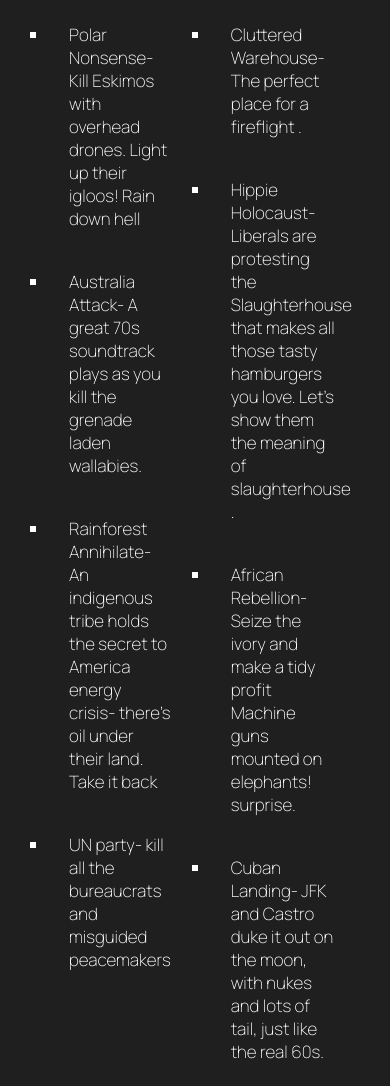
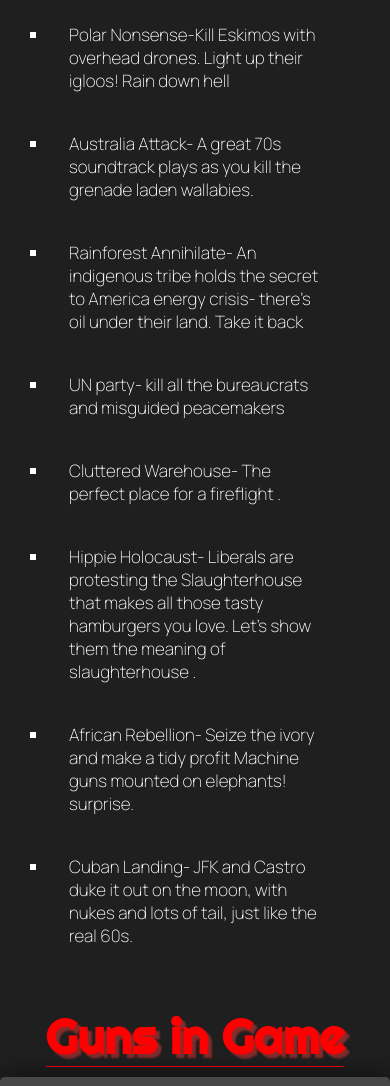
Before and after one commit to nikhilb626/game-landing-page, a plain HTML site: page index.html in a window 390 px wide. Shown: the part 1466-2552 px from the top of the page. Drawn offline with nearby package versions, Linux system fonts and the light colour scheme.

Commit message:
responsiveness fixed

```diff
--- a/index.html
+++ b/index.html
@@ -33,18 +33,18 @@
        <div class="points_to_note">
         <div class="points_left" data-aos="fade-up">
             <ul>
-                <li>Polar Nonsense-Kill  Eskimos with overhead drones. Light up their igloos! Rain down hell</li>
-                <li>Australia Attack- A great 70s soundtrack plays as you kill the grenade laden wallabies.</li>
-                <li>Rainforest Annihilate- An indigenous tribe holds the secret to America energy crisis- there's oil under their land. Take it back</li>
-                <li>UN party- kill all the bureaucrats and misguided peacemakers</li>
+                <li data-aos="fade-up">Polar Nonsense-Kill  Eskimos with overhead drones. Light up their igloos! Rain down hell</li>
+                <li data-aos="fade-up">Australia Attack- A great 70s soundtrack plays as you kill the grenade laden wallabies.</li>
+                <li data-aos="fade-up">Rainforest Annihilate- An indigenous tribe holds the secret to America energy crisis- there's oil under their land. Take it back</li>
+                <li data-aos="fade-up">UN party- kill all the bureaucrats and misguided peacemakers</li>
             </ul>
         </div>
         <div class="points_right" data-aos="fade-down">
             <ul>
-                <li>Cluttered Warehouse- The perfect place for a fireflight .</li>
-                <li>Hippie Holocaust- Liberals are protesting the Slaughterhouse that makes all those tasty hamburgers you love. Let's show them the meaning of slaughterhouse .</li>
-                <li>African Rebellion- Seize the ivory and make a tidy profit Machine guns mounted on elephants! surprise. </li>
-                <li>Cuban Landing- JFK and Castro duke it out on the moon, with nukes and lots of tail, just like the real 60s.</li>
+                <li  data-aos="fade-down">Cluttered Warehouse- The perfect place for a fireflight .</li>
+                <li data-aos="fade-down">Hippie Holocaust- Liberals are protesting the Slaughterhouse that makes all those tasty hamburgers you love. Let's show them the meaning of slaughterhouse .</li>
+                <li data-aos="fade-down">African Rebellion- Seize the ivory and make a tidy profit Machine guns mounted on elephants! surprise. </li>
+                <li data-aos="fade-down">Cuban Landing- JFK and Castro duke it out on the moon, with nukes and lots of tail, just like the real 60s.</li>
             </ul>
         </div>
        </div>
--- a/style.css
+++ b/style.css
@@ -291,4 +291,15 @@ font-family: 'Manrope', sans-serif;
       .quotation{
         text-align: center;
       }
+
+      .points_to_note{
+          flex-direction: column;
+
+      }
+      .points_right{
+          width: 100%;
+      }
+      .points_left{
+          width: 100%;
+      }
   }
```
